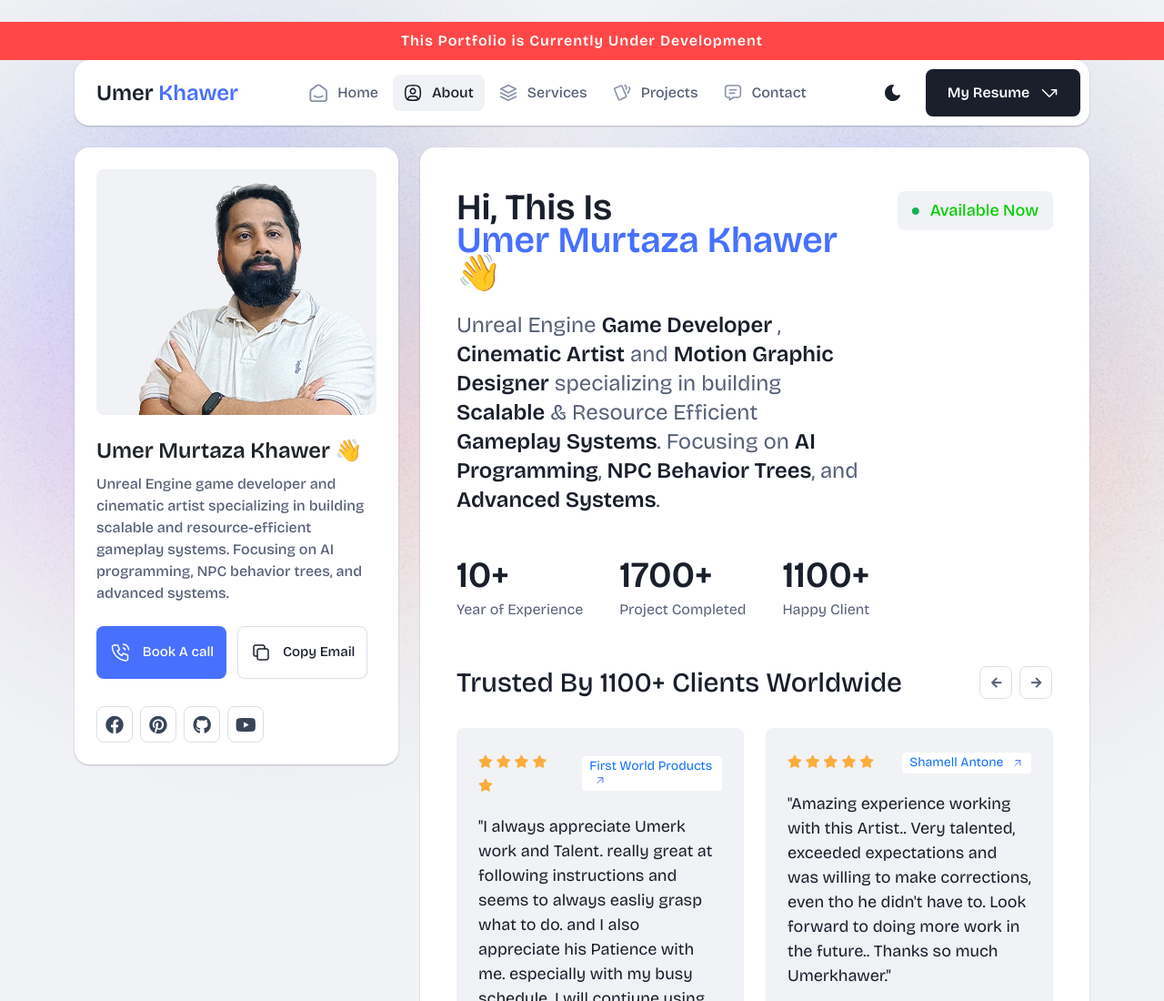
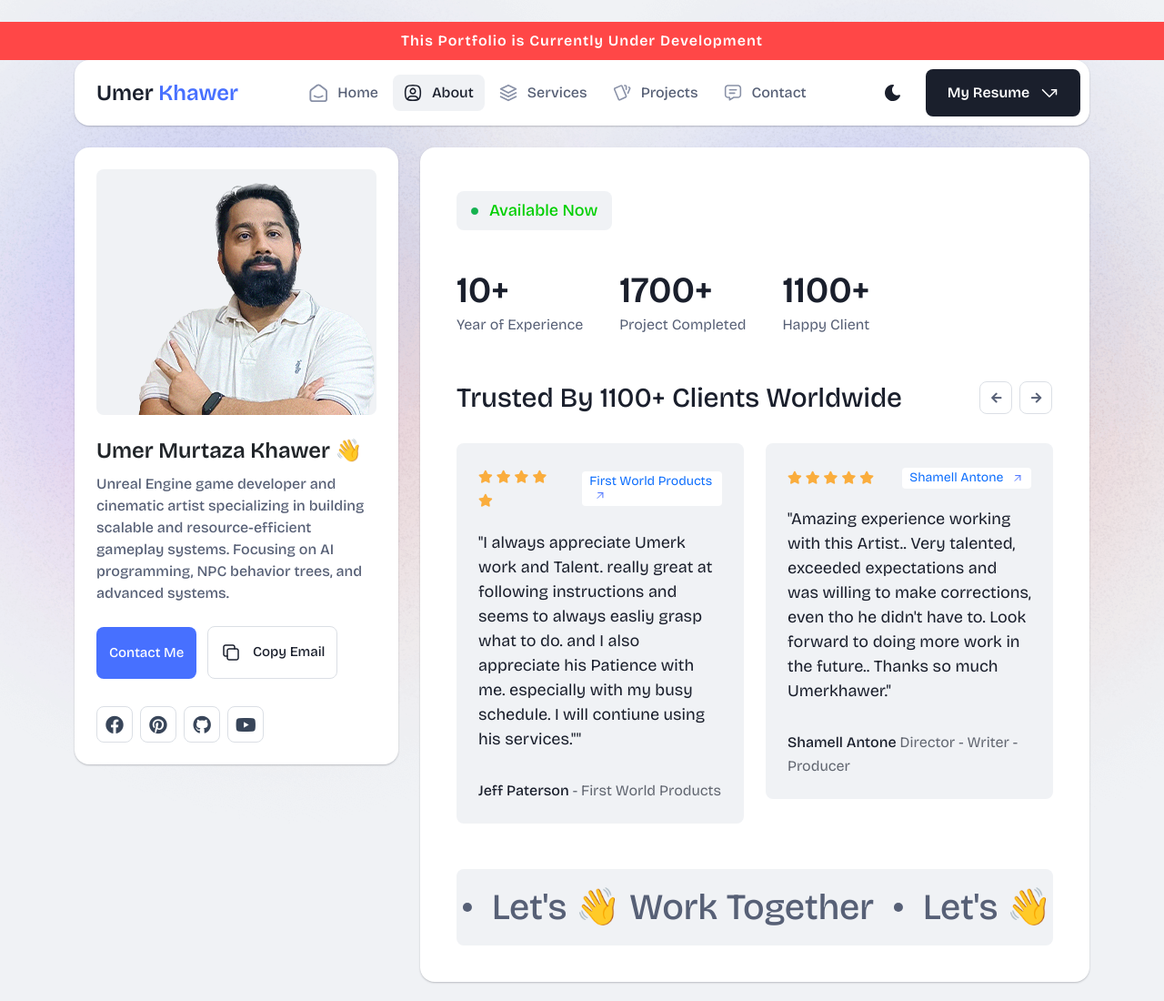
Before and after one commit to umerkhawer/Portfolio-Website, a plain HTML site: page about.html in a window 1280 px wide. Shown: the top 1100 px of the page at 91% size. Drawn offline with nearby package versions, Linux system fonts and the light colour scheme.

Commit message:
commit contact fix

```diff
--- a/about.html
+++ b/about.html
@@ -206,9 +206,9 @@
                     <h3 class="card-title">Umer Murtaza Khawer 👋</h3>
                     <p>Unreal Engine game developer and cinematic artist specializing in building scalable and resource-efficient gameplay systems. Focusing on AI programming, NPC behavior trees, and advanced systems.</p>
                     <div class="common-button-groups">
-                      <a class="btn btn-call" href="#">
+                      <a class="btn btn-call" href="contact.html">
                         <svg class="icon" width="25" height="24" viewBox="0 0 25 24" fill="none"
-                          xmlns="http://www.w3.org/2000/svg">
+                          xmlns="http://www.w3.org/2000/svg" style="display: none;">
                           <path
                             d="M5.5 4H9.5L11.5 9L9 10.5C10.071 12.6715 11.8285 14.429 14 15.5L15.5 13L20.5 15V19C20.5 19.5304 20.2893 20.0391 19.9142 20.4142C19.5391 20.7893 19.0304 21 18.5 21C14.5993 20.763 10.9202 19.1065 8.15683 16.3432C5.3935 13.5798 3.73705 9.90074 3.5 6C3.5 5.46957 3.71071 4.96086 4.08579 4.58579C4.46086 4.21071 4.96957 4 5.5 4Z"
                             stroke="white" stroke-width="1.5" stroke-linecap="round" stroke-linejoin="round" />
@@ -218,9 +218,9 @@
                           <path d="M15.5 3C17.0913 3 18.6174 3.63214 19.7426 4.75736C20.8679 5.88258 21.5 7.4087 21.5 9"
                             stroke="white" stroke-width="1.5" stroke-linecap="round" stroke-linejoin="round" />
                         </svg>
-                        Book A call
+                        Contact Me
                       </a>
-                      <button class="btn btn-copy" data-clipboard-text="example@example.com">
+                      <button class="btn btn-copy" data-clipboard-text="umerkhawer786@gmail.com">
                         <svg class="icon" width="24" height="24" viewBox="0 0 24 24" fill="none"
                           xmlns="http://www.w3.org/2000/svg">
                           <path
@@ -249,7 +249,7 @@
               <div class="card content-box-card">
                 <div class="card-body">
                   <div class="top-info">
-                    <div class="text">
+                    <div class="text" style="display: none;">
                       <h1 class="main-title">Hi, This Is <span>Umer Murtaza Khawer</span> 👋</h1>
                     <p>Unreal Engine <b>Game Developer</b> , <b>Cinematic Artist</b> and <b>Motion Graphic Designer</b> specializing in building <b>Scalable</b>
                       & Resource Efficient <b>Gameplay Systems</b>.
```
Also changed, not shown: contact.html (+5 -5 lines), index.html (+5 -5 lines), portfolio.html (+5 -5 lines), projects.html (+5 -5 lines), services.html (+5 -5 lines).
